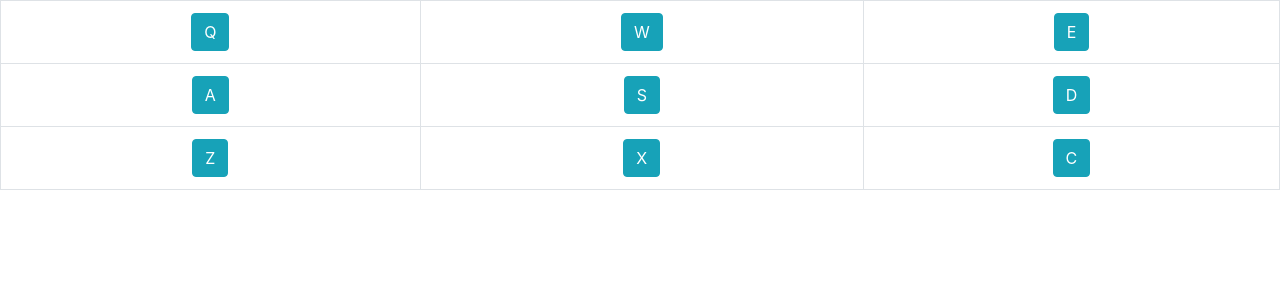
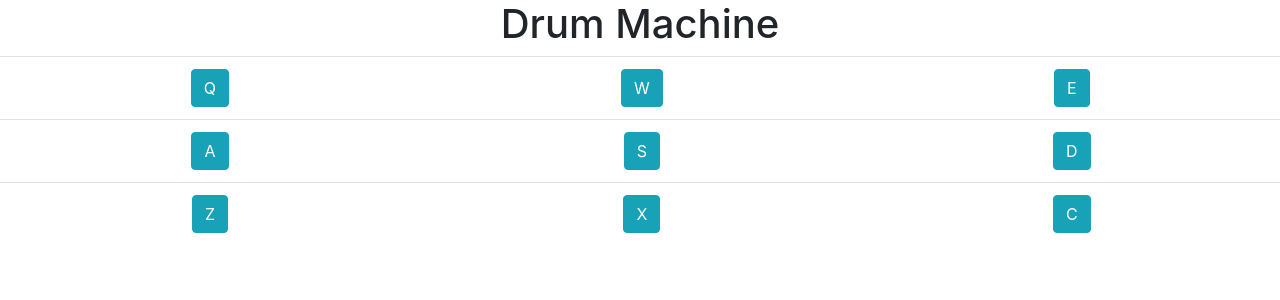
Before and after one commit to hcuffy/drumMachine, a React (Create React App) app: page / in a window 1280 px wide. Shown: the top 300 px of the page. Built offline with nearby package versions, Linux system fonts and the light colour scheme.

Commit message:
Adjusting the table

```diff
--- a/src/App/App.css
+++ b/src/App/App.css
@@ -2,6 +2,15 @@
   text-align: center;
 }
 
-#display {}
+header {
+  text-align: center;
+}
 
-.drum-pad {}
+.display {
+  width: 100px;
+}
+
+.drum-pad {
+  width: 50px;
+  height: 50px;
+}
--- a/src/App/App.js
+++ b/src/App/App.js
@@ -22,6 +22,9 @@ class App extends Component {
   render() {
     return (
       <div id="drum-machine" className="App">
+ <header>
+<h1>Drum Machine</h1>
+ </header>
         <div id="display">
 
         <Board
--- a/src/App/Components/board.js
+++ b/src/App/Components/board.js
@@ -4,21 +4,21 @@ import '../App.css';
 
 const Board = (props) => {
 
-  return (<table className="table table-striped table-bordered">
+  return (<table className="table">
      <tr>
-        <td><button type="button" class="btn btn-info drum-pad" onClick={props.drumAudioQ}>Q</button></td>
-        <td><button type="button" class="btn btn-info drum-pad" onClick={props.drumAudioQ}>W</button></td>
-        <td><button type="button" class="btn btn-info drum-pad" onClick={props.drumAudioQ}>E</button></td>
+        <td id="drumQ" class="drum-pad"><button type="button" class="btn btn-info" onClick={props.drumAudioQ}>Q</button></td>
+        <td id="drumW" class="drum-pad"><button type="button" class="btn btn-info" onClick={props.drumAudioQ}>W</button></td>
+        <td id="drumE" class="drum-pad"><button type="button" class="btn btn-info" onClick={props.drumAudioQ}>E</button></td>
       </tr>
       <tr>
-        <td><button type="button" class="btn btn-info drum-pad" onClick={props.drumAudioQ}>A</button></td>
-        <td><button type="button" class="btn btn-info drum-pad" onClick={props.drumAudioQ}>S</button></td>
-        <td><button type="button" class="btn btn-info drum-pad" onClick={props.drumAudioQ}>D</button></td>
+        <td id="drumA" class="drum-pad"><button type="button" class="btn btn-info" onClick={props.drumAudioQ}>A</button></td>
+        <td id="drumS" class="drum-pad"><button type="button" class="btn btn-info" onClick={props.drumAudioQ}>S</button></td>
+        <td id="drumD" class="drum-pad"><button type="button" class="btn btn-info" onClick={props.drumAudioQ}>D</button></td>
       </tr>
       <tr>
-        <td><button type="button" class="btn btn-info drum-pad" onClick={props.drumAudioQ}>Z</button></td>
-        <td><button type="button" class="btn btn-info drum-pad" onClick={props.drumAudioQ}>X</button></td>
-        <td><button type="button" class="btn btn-info drum-pad" onClick={props.drumAudioQ}>C</button></td>
+        <td id="drumZ" class="drum-pad"><button type="button" class="btn btn-info" onClick={props.drumAudioQ}>Z</button></td>
+        <td id="drumX" class="drum-pad"><button type="button" class="btn btn-info" onClick={props.drumAudioQ}>X</button></td>
+        <td id="drumC" class="drum-pad"><button type="button" class="btn btn-info" onClick={props.drumAudioQ}>C</button></td>
       </tr>
 
   </table>);
```
